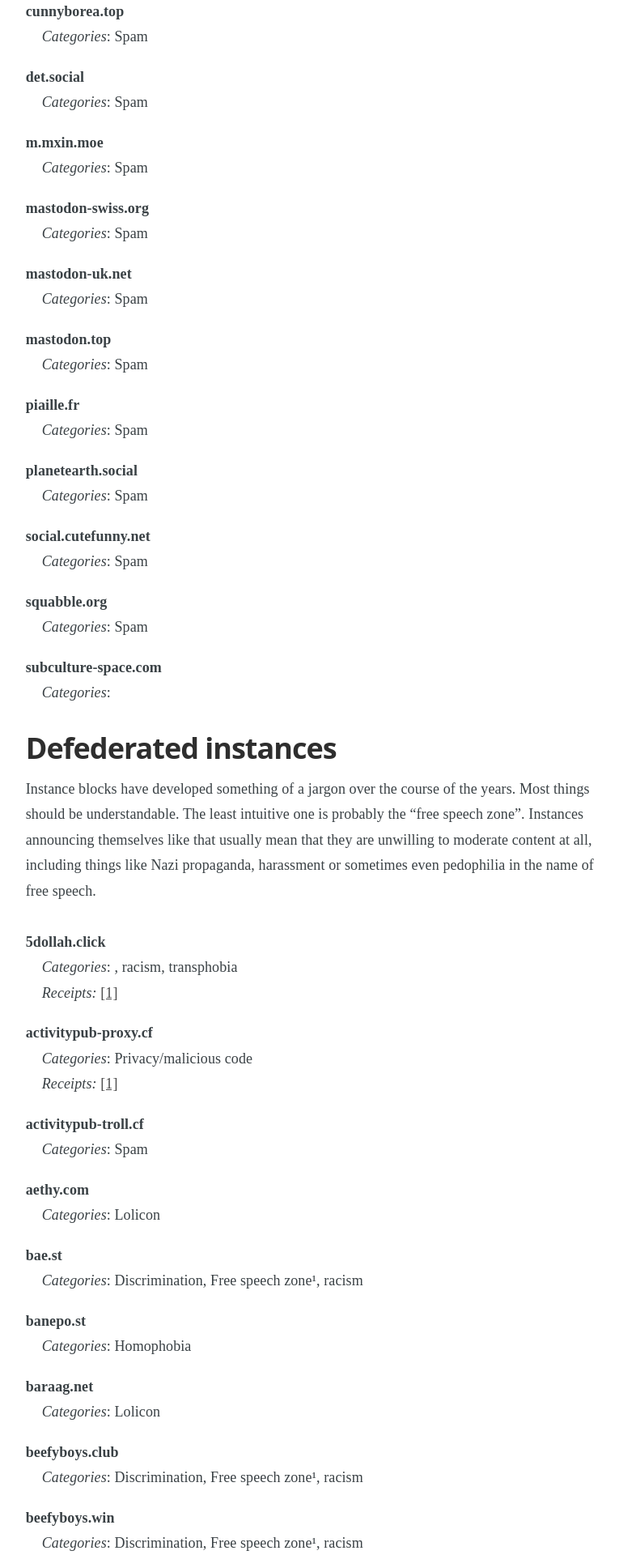
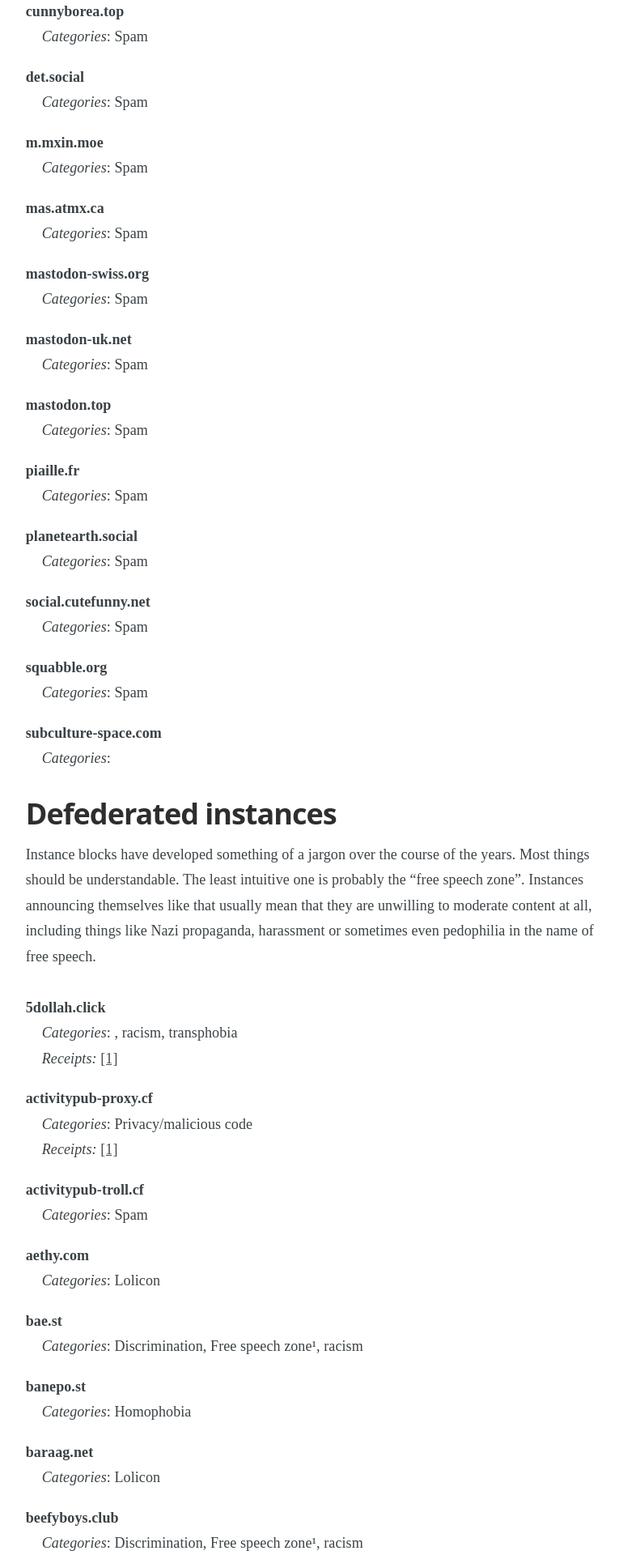
Before and after one commit to chaossocial/meta, a Jekyll site: the page built from federation.md, in a window 1280 px wide. Shown: the part 1154-3074 px from the top of the page at 81% size, without its empty margins (398-1163 px from the left). Built offline with Jekyll 4.4.1, drawn with Linux system fonts in a browser that asks for light colours; some of the changed text lies outside the part shown.

Commit message:
Limit mas.atmx.ca

```diff
--- a/_data/limited_instances.json
+++ b/_data/limited_instances.json
@@ -41,6 +41,15 @@
     ],
     "comment_de": "",
     "comment_en": ""
+  },
+  {
+    "instance": "mas.atmx.ca",
+    "tags": [
+      "SPAM"
+    ],
+    "receipts": [],
+    "comment_en": "",
+    "comment_de": ""
   },
   {
     "instance": "mastodon-swiss.org",
```
